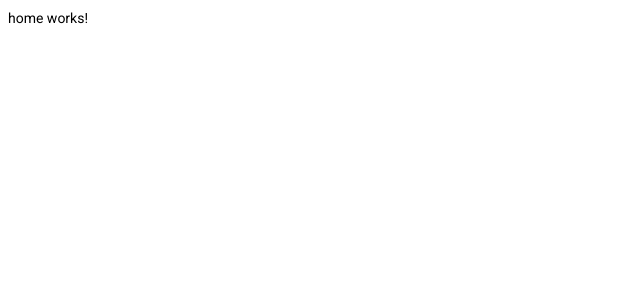
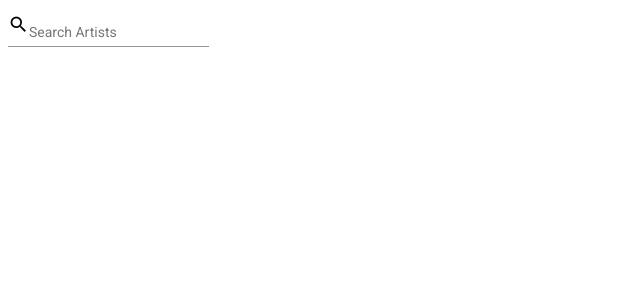
Before and after one commit to JoeyNyoni/DVTAssessment, an Angular app: page / in a window 1280 px wide. Shown: the top 300 px of the page, without its empty margins (0-640 px from the left). Built offline with nearby package versions, Linux system fonts and the light colour scheme.

Commit message:
Searchbar base build, add default styles and material modules

```diff
--- a/src/app/app-routing.module.ts
+++ b/src/app/app-routing.module.ts
@@ -1,5 +1,6 @@
 import { NgModule } from '@angular/core';
 import { RouterModule, Routes } from '@angular/router';
+import { SearchbarComponent } from './components/searchbar/searchbar.component';
 import { HomeComponent } from './pages/home/home.component';
 
 export const Navigation = {
@@ -7,7 +8,7 @@ export const Navigation = {
 }
 
 const routes: Routes = [
-  { path: '', component: HomeComponent },
+  { path: '', component: SearchbarComponent },
   { path: Navigation.Home, component: HomeComponent },
   { path: '*', pathMatch: 'full', redirectTo: Navigation.Home }
 ];
--- a/src/app/components/searchbar/searchbar.component.html
+++ b/src/app/components/searchbar/searchbar.component.html
@@ -1 +1,6 @@
-<p>searchbar works!</p>
+<div class="searchbar w100">
+    <mat-form-field apperance="fill">
+        <input matInput [(ngModel)]="searchInput" placeholder="Search Artists" />
+        <mat-icon matPrefix>search</mat-icon>
+    </mat-form-field>
+</div>
--- a/src/app/components/searchbar/searchbar.component.ts
+++ b/src/app/components/searchbar/searchbar.component.ts
@@ -1,4 +1,5 @@
 import { Component, OnInit } from '@angular/core';
+import { SearchService } from 'src/app/services/search.service';
 
 @Component({
   selector: 'app-searchbar',
@@ -7,6 +8,8 @@ import { Component, OnInit } from '@angular/core';
 })
 export class SearchbarComponent implements OnInit {
 
+  searchInput: string;
+
   constructor() { }
 
   ngOnInit(): void {
--- a/src/styles.sass
+++ b/src/styles.sass
@@ -1 +1,6 @@
 /* You can add global styles to this file, and also import other style files */
+.h100
+    height: 100%
+
+.w100
+    width: 100%
```
Also changed, not shown: src/app/app.module.ts (+9 -1 lines).
